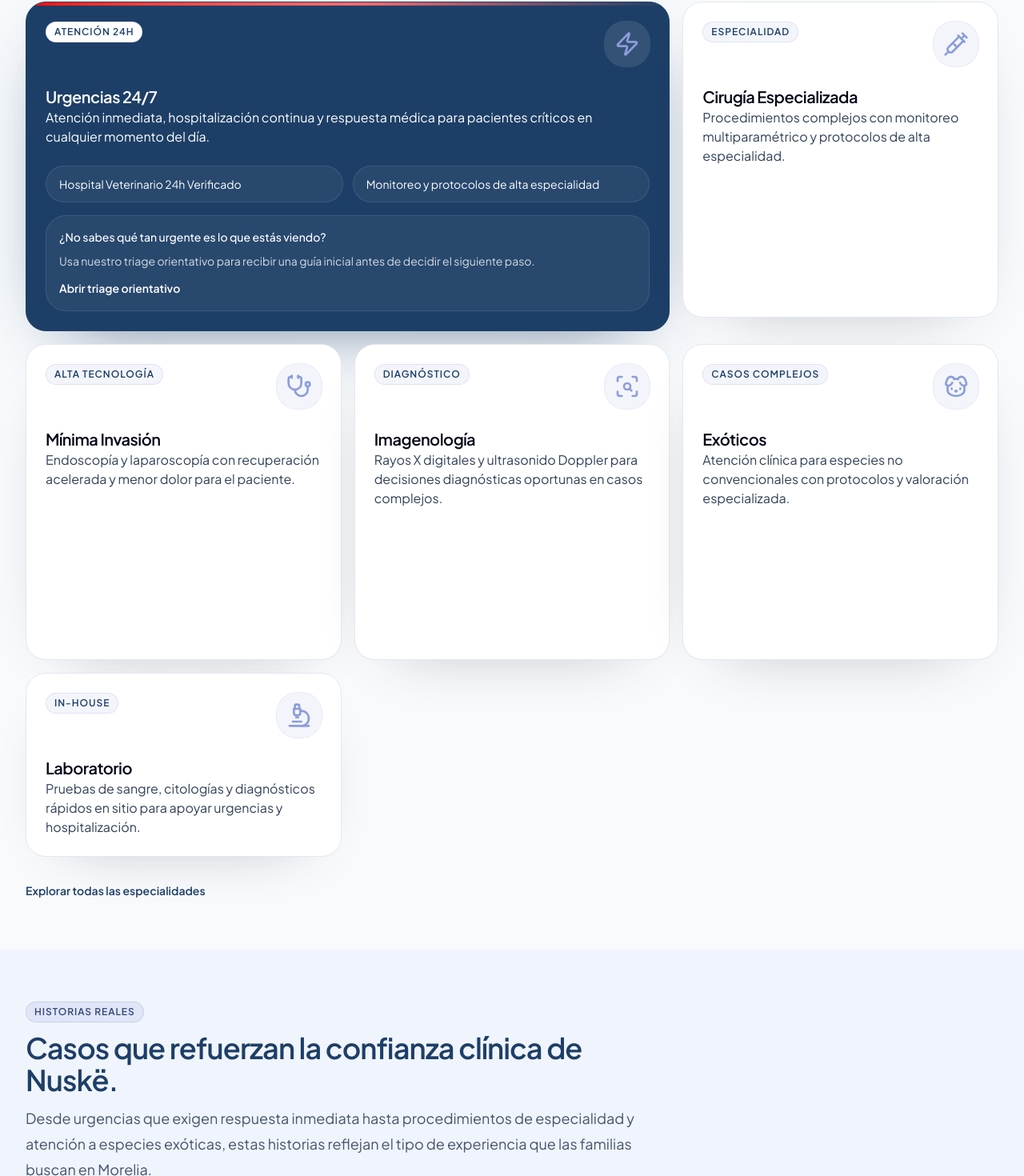
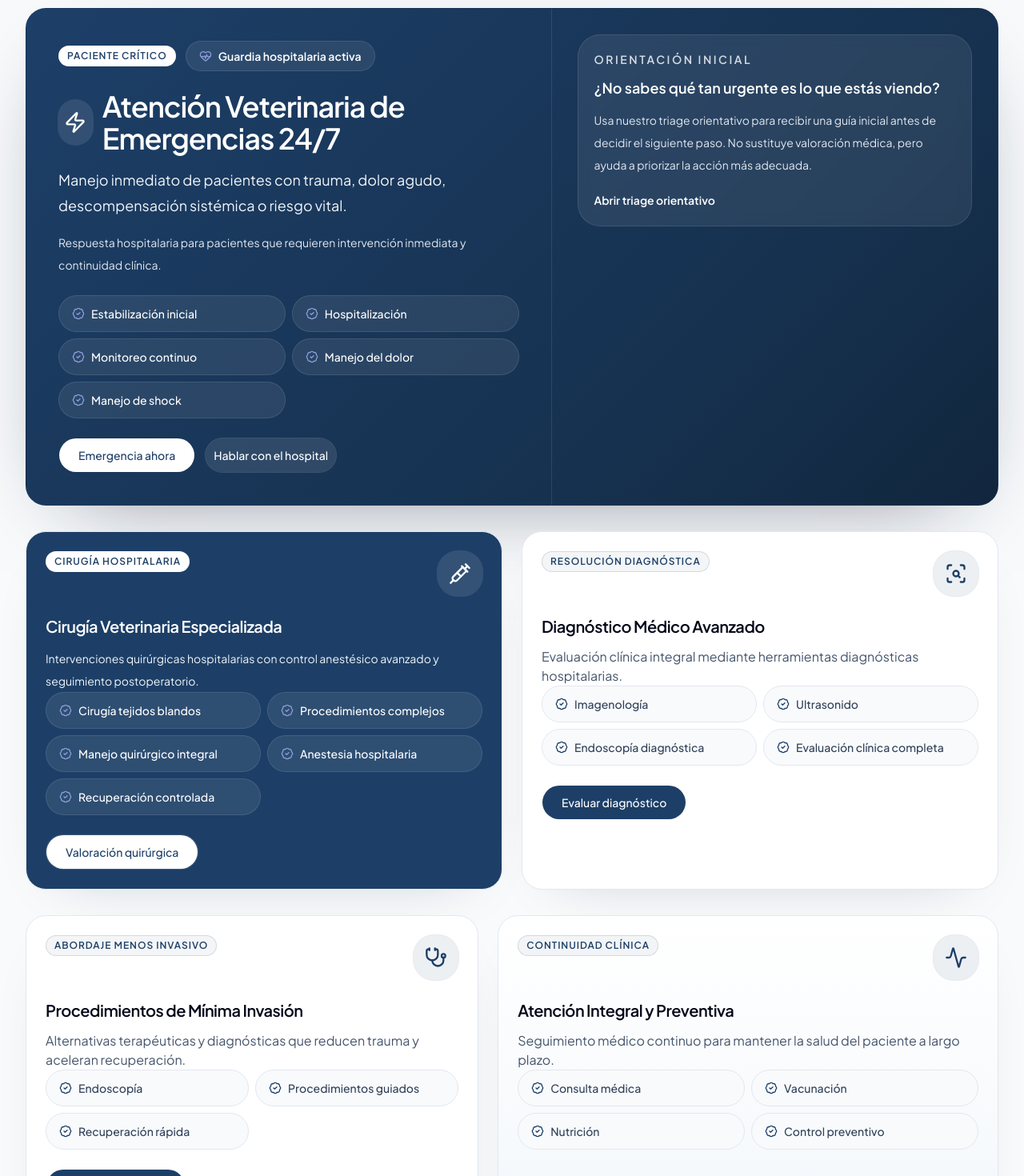
Before and after one commit to ray-calvo/NewWebNuskeTech, a Next.js app: page / in a window 1280 px wide. Shown: the part 1875-3345 px from the top of the page at 80% size. Built offline with nearby package versions, Linux system fonts and the light colour scheme.

Commit message:
feat: redesign services for hospital capacity positioning

```diff
--- a/src/features/marketing/components/ServicesGrid.tsx
+++ b/src/features/marketing/components/ServicesGrid.tsx
@@ -1,7 +1,8 @@
 import Link from "next/link";
 import {
-  Dog,
-  Microscope,
+  Activity,
+  BadgeCheck,
+  HeartPulse,
   ScanSearch,
   Stethoscope,
   Syringe,
@@ -9,6 +10,7 @@ import {
 } from "lucide-react";
 
 import { Badge } from "@/components/ui/badge";
+import { Button } from "@/components/ui/button";
 import {
   Card,
   CardContent,
@@ -17,177 +19,356 @@ import {
   CardTitle,
 } from "@/components/ui/card";
 
-const services = [
+const hospitalCapabilities = [
   {
-    title: "Urgencias 24/7",
+    title: "Atención Veterinaria de Emergencias 24/7",
     description:
-      "Atención inmediata, hospitalización continua y respuesta médica para pacientes críticos en cualquier momento del día.",
-    badge: "Atención 24h",
+      "Manejo inmediato de pacientes con trauma, dolor agudo, descompensación sistémica o riesgo vital.",
+    label: "Paciente crítico",
     icon: Zap,
-    className:
-      "md:col-span-2 border-primary bg-primary text-white shadow-[0_28px_90px_-48px_rgba(29,63,104,0.85)]",
-    badgeVariant: "outline" as const,
-    badgeClassName: "border-accent/20 bg-white text-primary",
-    iconWrapClassName: "bg-white/10 text-accent ring-1 ring-white/10",
-    titleClassName: "text-white",
-    descriptionClassName: "text-white",
-    accent: (
-      <div className="pointer-events-none absolute inset-x-0 top-0 h-1 rounded-t-2xl bg-gradient-to-r from-[#ff0000] via-[#ff6b6b] to-transparent" />
-    ),
-    body: (
-      <div className="space-y-4 pt-2">
-        <div className="grid gap-3 text-sm text-white sm:grid-cols-2">
-          <div className="rounded-2xl border border-white/10 bg-white/5 px-4 py-3">
-            Hospital Veterinario 24h Verificado
+    accent: "critical" as const,
+    ctaLabel: "Emergencia ahora",
+    ctaHref: "tel:+524433246136",
+    items: [
+      "Estabilización inicial",
+      "Hospitalización",
+      "Monitoreo continuo",
+      "Manejo del dolor",
+      "Manejo de shock",
+    ],
+    supportingCopy:
+      "Respuesta hospitalaria para pacientes que requieren intervención inmediata y continuidad clínica.",
+  },
+  {
+    title: "Cirugía Veterinaria Especializada",
+    description:
+      "Intervenciones quirúrgicas hospitalarias con control anestésico avanzado y seguimiento postoperatorio.",
+    label: "Cirugía hospitalaria",
+    icon: Syringe,
+    accent: "primary" as const,
+    ctaLabel: "Valoración quirúrgica",
+    ctaHref: "/contacto",
+    items: [
+      "Cirugía tejidos blandos",
+      "Procedimientos complejos",
+      "Manejo quirúrgico integral",
+      "Anestesia hospitalaria",
+      "Recuperación controlada",
+    ],
+  },
+  {
+    title: "Diagnóstico Médico Avanzado",
+    description:
+      "Evaluación clínica integral mediante herramientas diagnósticas hospitalarias.",
+    label: "Resolución diagnóstica",
+    icon: ScanSearch,
+    accent: "light" as const,
+    ctaLabel: "Evaluar diagnóstico",
+    ctaHref: "/servicios",
+    items: [
+      "Imagenología",
+      "Ultrasonido",
+      "Endoscopía diagnóstica",
+      "Evaluación clínica completa",
+    ],
+  },
+  {
+    title: "Procedimientos de Mínima Invasión",
+    description:
+      "Alternativas terapéuticas y diagnósticas que reducen trauma y aceleran recuperación.",
+    label: "Abordaje menos invasivo",
+    icon: Stethoscope,
+    accent: "light" as const,
+    ctaLabel: "Conocer opciones",
+    ctaHref: "/servicios",
+    items: [
+      "Endoscopía",
+      "Procedimientos guiados",
+      "Recuperación rápida",
+    ],
+  },
+  {
+    title: "Atención Integral y Preventiva",
+    description:
+      "Seguimiento médico continuo para mantener la salud del paciente a largo plazo.",
+    label: "Continuidad clínica",
+    icon: Activity,
+    accent: "light" as const,
+    ctaLabel: "Agendar consulta",
+    ctaHref: "/contacto",
+    items: [
+      "Consulta médica",
+      "Vacunación",
+      "Nutrición",
+      "Control preventivo",
+    ],
+  },
+] as const;
+
+function CapabilityList({ items, dark = false }: { items: readonly string[]; dark?: boolean }) {
+  return (
+    <div className="grid gap-2 sm:grid-cols-2">
+      {items.map((item) => (
+        <div
+          key={item}
+          className={[
+            "flex items-center gap-2 rounded-2xl border px-4 py-3 text-sm font-medium",
+            dark
+              ? "border-white/10 bg-white/8 text-white"
+              : "border-slate-200 bg-slate-50 text-slate-700",
+          ].join(" ")}
+        >
+          <BadgeCheck
+            aria-hidden={true}
+            className={["h-4 w-4 shrink-0", dark ? "text-accent" : "text-primary"].join(" ")}
+          />
+          {item}
         </div>
-          <div className="rounded-2xl border border-white/10 bg-white/5 px-4 py-3">
-            Monitoreo y protocolos de alta especialidad
+      ))}
+    </div>
+  );
+}
+
+function CapabilityCard({
+  title,
+  description,
+  label,
+  icon: Icon,
+  items,
+  ctaHref,
+  ctaLabel,
+  accent,
+}: {
+  title: string;
+  description: string;
+  label: string;
+  icon: React.ComponentType<{ className?: string; "aria-hidden"?: boolean }>;
+  items: readonly string[];
+  ctaHref: string;
+  ctaLabel: string;
+  accent: "primary" | "light";
+}) {
+  const isPrimary = accent === "primary";
+
+  return (
+    <Card
+      className={[
+        "overflow-hidden border-slate-200 shadow-[0_26px_70px_-46px_rgba(15,23,42,0.22)]",
+        isPrimary ? "bg-primary text-white" : "bg-white",
+      ].join(" ")}
+    >
+      <CardHeader className="space-y-4">
+        <div className="flex items-start justify-between gap-4">
+          <Badge
+            variant={isPrimary ? "outline" : "secondary"}
+            className={
+              isPrimary
+                ? "border-white/15 bg-white text-primary"
+                : "border-primary/15 bg-primary/5 text-primary"
+            }
+          >
+            {label}
+          </Badge>
+          <div
+            className={[
+              "flex h-14 w-14 items-center justify-center rounded-2xl ring-1",
+              isPrimary
+                ? "bg-white/10 text-white ring-white/10"
+                : "bg-primary/8 text-primary ring-primary/10",
+            ].join(" ")}
+          >
+            <Icon aria-hidden={true} className="h-7 w-7" />
           </div>
         </div>
 
-        <div className="rounded-2xl border border-white/10 bg-white/5 px-4 py-4">
-          <p className="text-sm font-medium text-white">
+        <div className="space-y-3">
+          <CardTitle className={isPrimary ? "text-white" : "text-slate-950"}>
+            {title}
+          </CardTitle>
+          <CardDescription
+            className={isPrimary ? "text-slate-100" : "text-base text-slate-600"}
+          >
+            {description}
+          </CardDescription>
+        </div>
+      </CardHeader>
+
+      <CardContent className="space-y-6">
+        <CapabilityList items={items} dark={isPrimary} />
+
+        <Button
+          asChild
+          size="lg"
+          variant={isPrimary ? "outline" : "default"}
+          className={[
+            "h-11 rounded-2xl px-6",
+            isPrimary
+              ? "border-white/15 bg-white text-primary hover:bg-white/92"
+              : "bg-primary text-primary-foreground hover:bg-secondary",
+          ].join(" ")}
+        >
+          {ctaHref.startsWith("tel:") ? (
+            <a href={ctaHref}>{ctaLabel}</a>
+          ) : (
+            <Link href={ctaHref}>{ctaLabel}</Link>
+          )}
+        </Button>
+      </CardContent>
+    </Card>
+  );
+}
+
+export function ServicesGrid() {
+  const emergencyCapability = hospitalCapabilities[0];
+  const surgeryCapability = hospitalCapabilities[1];
+  const diagnosisCapability = hospitalCapabilities[2];
+  const minimallyInvasiveCapability = hospitalCapabilities[3];
+  const preventiveCapability = hospitalCapabilities[4];
+  const EmergencyIcon = emergencyCapability.icon;
+  const PreventiveIcon = preventiveCapability.icon;
+
+  return (
+    <section className="bg-background px-4 py-12 sm:px-6 lg:px-8 lg:py-16">
+      <div className="mx-auto max-w-7xl space-y-8">
+        <div className="max-w-4xl space-y-4">
+          <Badge variant="secondary">Capacidades hospitalarias</Badge>
+          <h2 className="text-3xl font-semibold tracking-tight text-primary sm:text-4xl">
+            Respuesta médica integral para urgencias, cirugía y continuidad clínica.
+          </h2>
+          <p className="text-lg leading-8 text-slate-600">
+            Más que un listado de servicios, Nuskë opera como un centro
+            hospitalario veterinario capaz de estabilizar, intervenir,
+            diagnosticar y dar seguimiento a pacientes complejos en una sola
+            ruta de atención.
+          </p>
+        </div>
+
+        <Card className="overflow-hidden border-primary/10 bg-[linear-gradient(135deg,#1d3f68_0%,#16314f_70%,#11263d_100%)] text-white shadow-[0_34px_110px_-58px_rgba(15,23,42,0.58)]">
+          <div className="grid gap-0 xl:grid-cols-[1.08fr_0.92fr]">
+            <div className="space-y-6 p-6 sm:p-8 lg:p-10">
+              <div className="flex flex-wrap items-center gap-3">
+                <Badge className="border-white/15 bg-white text-primary">
+                  {emergencyCapability.label}
+                </Badge>
+                <div className="inline-flex items-center gap-2 rounded-full border border-white/10 bg-white/8 px-4 py-2 text-sm font-semibold text-white">
+                  <HeartPulse aria-hidden={true} className="h-4 w-4 text-accent" />
+                  Guardia hospitalaria activa
+                </div>
+              </div>
+
+              <div className="space-y-4">
+                <div className="flex items-center gap-3">
+                  <div className="flex h-14 w-14 items-center justify-center rounded-2xl bg-white/10 text-white ring-1 ring-white/10">
+                    <EmergencyIcon aria-hidden={true} className="h-7 w-7" />
+                  </div>
+                  <h3 className="text-3xl font-semibold tracking-[-0.03em] text-white sm:text-4xl">
+                    {emergencyCapability.title}
+                  </h3>
+                </div>
+
+                <p className="max-w-3xl text-base leading-8 text-slate-100 sm:text-lg">
+                  {emergencyCapability.description}
+                </p>
+                <p className="max-w-2xl text-sm leading-7 text-slate-200">
+                  {emergencyCapability.supportingCopy}
+                </p>
+              </div>
+
+              <CapabilityList items={emergencyCapability.items} dark />
+
+              <div className="flex flex-col gap-3 sm:flex-row">
+                <Button
+                  asChild
+                  size="lg"
+                  className="h-11 rounded-2xl bg-white px-6 text-primary hover:bg-white/92"
+                >
+                  <a href={emergencyCapability.ctaHref}>{emergencyCapability.ctaLabel}</a>
+                </Button>
+                <Button
+                  asChild
+                  size="lg"
+                  variant="outline"
+                  className="h-11 rounded-2xl border-white/15 bg-white/10 text-white hover:bg-white/16 hover:text-white"
+                >
+                  <Link href="/contacto">Hablar con el hospital</Link>
+                </Button>
+              </div>
+            </div>
+
+            <div className="border-t border-white/10 p-6 xl:border-l xl:border-t-0 xl:p-8">
+              <div className="rounded-[1.75rem] border border-white/10 bg-white/8 p-5 backdrop-blur">
+                <p className="text-sm font-semibold uppercase tracking-[0.18em] text-white/80">
+                  Orientación inicial
+                </p>
+                <p className="mt-3 text-lg font-semibold text-white">
                   ¿No sabes qué tan urgente es lo que estás viendo?
                 </p>
-          <p className="mt-2 text-sm leading-6 text-white/80">
-            Usa nuestro triage orientativo para recibir una guía inicial antes
-            de decidir el siguiente paso.
+                <p className="mt-3 text-sm leading-7 text-slate-200">
+                  Usa nuestro triage orientativo para recibir una guía inicial
+                  antes de decidir el siguiente paso. No sustituye valoración
+                  médica, pero ayuda a priorizar la acción más adecuada.
                 </p>
                 <Link
                   href="/triage?entrypoint=services-grid-urgencias"
-            className="mt-3 inline-flex text-sm font-semibold text-white underline-offset-4 hover:underline"
+                  className="mt-5 inline-flex items-center text-sm font-semibold text-white underline-offset-4 hover:underline"
                 >
                   Abrir triage orientativo
                 </Link>
               </div>
             </div>
-    ),
-  },
-  {
-    title: "Cirugía Especializada",
-    description:
-      "Procedimientos complejos con monitoreo multiparamétrico y protocolos de alta especialidad.",
-    badge: "Especialidad",
-    icon: Syringe,
-    className: "aspect-square",
-    badgeVariant: "default" as const,
-    badgeClassName: "border-accent/20 bg-accent/10 text-primary",
-    titleClassName: "text-slate-950",
-    descriptionClassName: "text-slate-700",
-  },
-  {
-    title: "Mínima Invasión",
-    description:
-      "Endoscopía y laparoscopía con recuperación acelerada y menor dolor para el paciente.",
-    badge: "Alta Tecnología",
-    icon: Stethoscope,
-    className: "aspect-square",
-    badgeVariant: "secondary" as const,
-    badgeClassName: "border-accent/20 bg-accent/10 text-primary",
-    titleClassName: "text-slate-950",
-    descriptionClassName: "text-slate-700",
-  },
-  {
-    title: "Imagenología",
-    description:
-      "Rayos X digitales y ultrasonido Doppler para decisiones diagnósticas oportunas en casos complejos.",
-    badge: "Diagnóstico",
-    icon: ScanSearch,
-    className: "",
-    badgeVariant: "secondary" as const,
-    badgeClassName: "border-accent/20 bg-accent/10 text-primary",
-    titleClassName: "text-slate-950",
-    descriptionClassName: "text-slate-700",
-  },
-  {
-    title: "Exóticos",
-    description:
-      "Atención clínica para especies no convencionales con protocolos y valoración especializada.",
-    badge: "Casos Complejos",
-    icon: Dog,
-    className: "",
-    badgeVariant: "outline" as const,
-    badgeClassName: "border-accent/20 bg-accent/10 text-primary",
-    titleClassName: "text-slate-950",
-    descriptionClassName: "text-slate-700",
-  },
-  {
-    title: "Laboratorio",
-    description:
-      "Pruebas de sangre, citologías y diagnósticos rápidos en sitio para apoyar urgencias y hospitalización.",
-    badge: "In-house",
-    icon: Microscope,
-    className: "",
-    badgeVariant: "outline" as const,
-    badgeClassName: "border-accent/20 bg-accent/10 text-primary",
-    titleClassName: "text-slate-950",
-    descriptionClassName: "text-slate-700",
-  },
-];
+          </div>
+        </Card>
 
-export function ServicesGrid() {
-  return (
-    <section className="bg-background px-4 py-12 sm:px-6 lg:px-8 lg:py-16">
-      <div className="mx-auto max-w-7xl space-y-8">
-        <div className="max-w-3xl space-y-3">
-          <Badge variant="secondary">Servicios de especialidad</Badge>
-          <h2 className="text-3xl font-semibold tracking-tight text-primary sm:text-4xl">
-            Servicios reales para resolver desde urgencias hasta casos complejos.
-          </h2>
-          <p className="text-lg leading-8 text-slate-600">
-            Nuskë integra urgencias 24h, cirugía especializada, mínima invasión,
-            imagenología, laboratorio in-house y atención para especies exóticas en
-            un mismo centro hospitalario.
-          </p>
+        <div className="grid grid-cols-1 gap-6 xl:grid-cols-[1fr_1fr]">
+          <CapabilityCard {...surgeryCapability} />
+          <CapabilityCard {...diagnosisCapability} />
         </div>
 
-        <div className="grid grid-cols-1 gap-4 md:grid-cols-3">
-          {services.map((service) => {
-            const Icon = service.icon;
+        <div className="grid grid-cols-1 gap-6 lg:grid-cols-[0.95fr_1.05fr]">
+          <CapabilityCard {...minimallyInvasiveCapability} />
 
-            return (
-              <Card
-                key={service.title}
-                className={[
-                  "group relative overflow-hidden border-slate-200 bg-white transition-all duration-300 hover:-translate-y-2 hover:border-primary",
-                  service.className,
-                ].join(" ")}
-              >
-                {service.accent}
+          <Card className="overflow-hidden border-slate-200 bg-[linear-gradient(180deg,#ffffff_0%,#f3f7fb_100%)] shadow-[0_24px_70px_-46px_rgba(15,23,42,0.2)]">
             <CardHeader className="space-y-4">
               <div className="flex items-start justify-between gap-4">
-                    <Badge
-                      variant={service.badgeVariant}
-                      className={service.badgeClassName}
-                    >
-                      {service.badge}
+                <Badge variant="secondary" className="border-primary/15 bg-primary/5 text-primary">
+                  {preventiveCapability.label}
                 </Badge>
-                    <div
-                      className={[
-                        "flex h-14 w-14 items-center justify-center rounded-2xl bg-accent/10 text-accent ring-1 ring-accent/20 transition-transform duration-300 group-hover:scale-105",
-                        service.iconWrapClassName ?? "",
-                      ].join(" ")}
-                    >
-                      <Icon className="h-8 w-8 opacity-100" aria-hidden="true" />
+                <div className="flex h-14 w-14 items-center justify-center rounded-2xl bg-primary/8 text-primary ring-1 ring-primary/10">
+                  <PreventiveIcon aria-hidden={true} className="h-7 w-7" />
                 </div>
               </div>
-                  <CardTitle className={service.titleClassName}>
-                    {service.title}
+
+              <div className="space-y-3">
+                <CardTitle className="text-slate-950">
+                  {preventiveCapability.title}
                 </CardTitle>
+                <CardDescription className="text-base text-slate-600">
+                  {preventiveCapability.description}
+                </CardDescription>
+              </div>
             </CardHeader>
-                <CardContent className="space-y-4">
-                  <CardDescription
-                    className={["text-base", service.descriptionClassName ?? ""].join(
-                      " "
-                    )}
+
+            <CardContent className="space-y-6">
+              <CapabilityList items={preventiveCapability.items} />
+
+              <div className="flex flex-col gap-3 sm:flex-row sm:items-center sm:justify-between">
+                <p className="max-w-xl text-sm leading-7 text-slate-600">
+                  La continuidad preventiva permite detectar cambios clínicos a
+                  tiempo, sostener la recuperación y disminuir riesgo de
+                  descompensación futura.
+                </p>
+                <Button
+                  asChild
+                  size="lg"
+                  className="h-11 rounded-2xl bg-primary px-6 text-primary-foreground hover:bg-secondary"
                 >
-                    {service.description}
-                  </CardDescription>
-                  {service.body}
+                  <Link href={preventiveCapability.ctaHref}>
+                    {preventiveCapability.ctaLabel}
+                  </Link>
+                </Button>
+              </div>
             </CardContent>
           </Card>
-            );
-          })}
         </div>
 
         <div className="flex justify-start">
@@ -195,7 +376,7 @@ export function ServicesGrid() {
             href="/servicios"
             className="inline-flex items-center text-sm font-semibold text-primary underline-offset-4 hover:underline"
           >
-            Explorar todas las especialidades
+            Explorar la capacidad clínica completa
           </Link>
         </div>
       </div>
```
Lines whose indentation alone changed are shown as unchanged.
